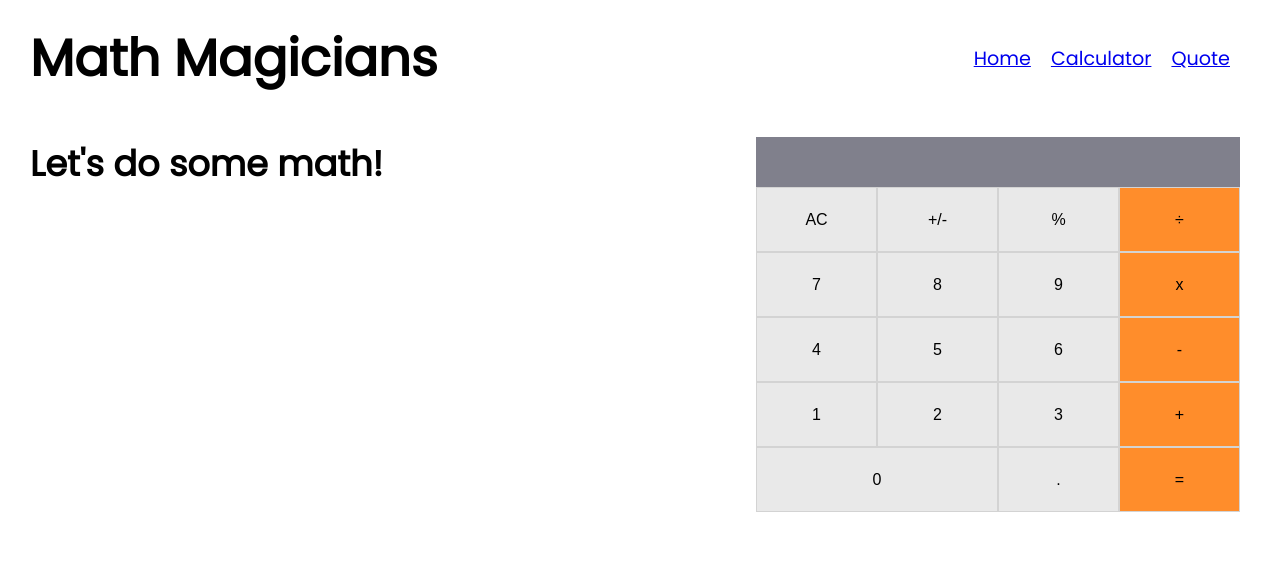
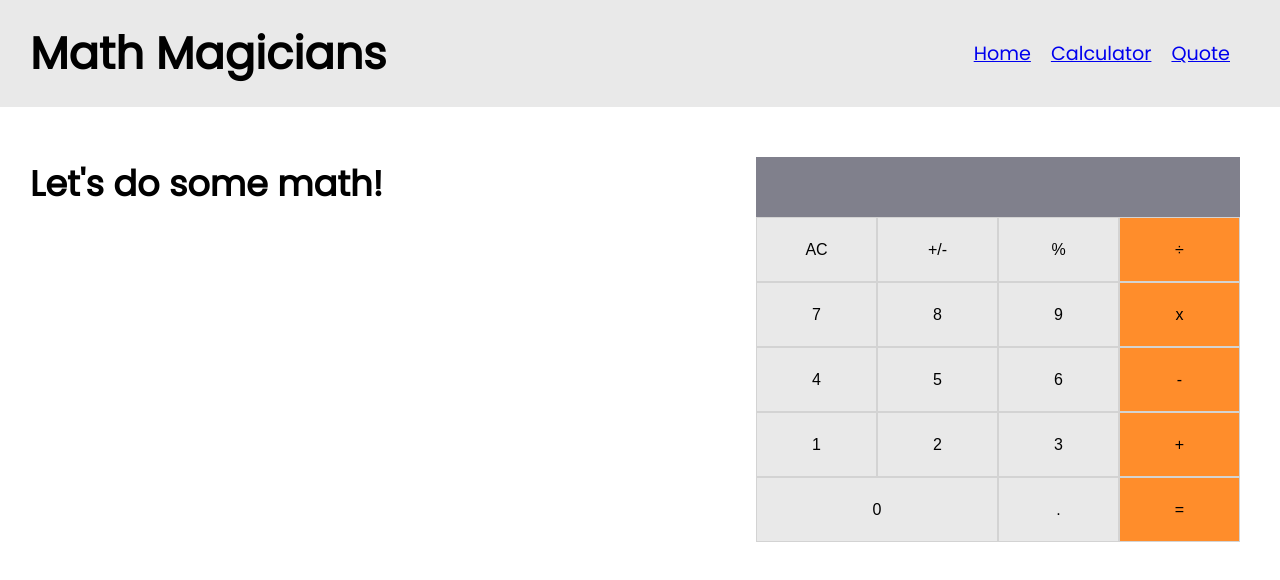
Before and after one commit to AbeeraTahir/Math-Magicians, a React (Create React App) app: page /calculator in a window 1280 px wide. Shown: the top 580 px of the page. Built offline with nearby package versions, Linux system fonts and the light colour scheme; the HTML template or start-up script is replaced by a standard one.

Commit message:
Update styling

```diff
--- a/src/css/Calculator.css
+++ b/src/css/Calculator.css
@@ -1,5 +1,5 @@
 .calculator_container {
-  margin: 20px 40px 0 30px;
+  margin: 50px 40px 0 30px;
   display: flex;
   justify-content: space-between;
 }
@@ -21,7 +21,7 @@
 
 .display {
   width: 100%;
-  height: 50px;
+  height: 60px;
   background: #80808c;
   color: white;
   padding: 20px 10px;
--- a/src/css/Home.css
+++ b/src/css/Home.css
@@ -1,5 +1,5 @@
 .home {
-  margin: 10px 30px;
+  margin: 50px 30px;
   display: flex;
   flex-direction: column;
   gap: 20px;
--- a/src/css/Navbar.css
+++ b/src/css/Navbar.css
@@ -3,10 +3,11 @@ nav {
   display: flex;
   justify-content: space-between;
   align-items: center;
+  background-color: #e6e6e6de;
 }
 
 nav h1 {
-  font-size: 3.2rem;
+  font-size: 2.8rem;
 }
 
 nav ul {
```
